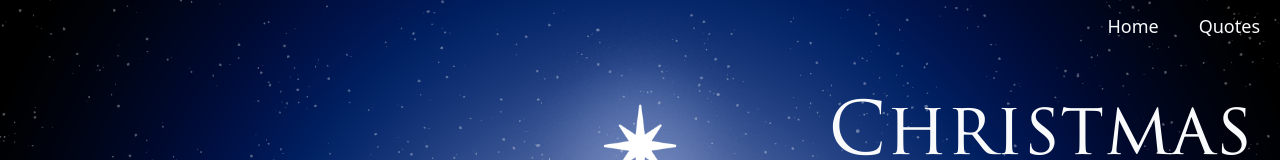
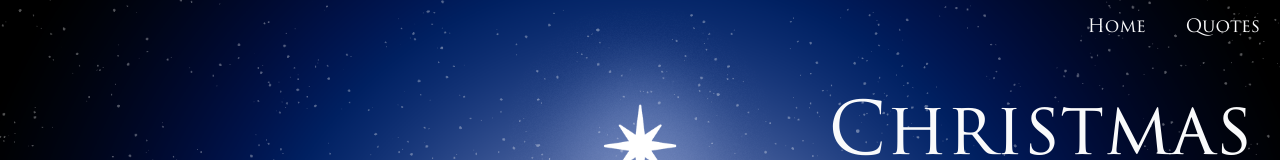
Before and after one commit to morganporritt/christmas-with-christ, a Vue app: page / in a window 1280 px wide. Shown: the top 160 px of the page. Built offline with nearby package versions, Linux system fonts and the light colour scheme.

Commit message:
Changed font

```diff
--- a/src/components/Navigation/Navigation.vue
+++ b/src/components/Navigation/Navigation.vue
@@ -43,3 +43,15 @@ export default {
   },
 };
 </script>
+
+<style>
+@font-face {
+  font-family: 'TrajanRegular';
+  src: local('TrajanRegular'),
+    url(../../assets/fonts/TrajanPro3Regular.ttf) format('truetype');
+}
+
+#nav {
+  font-family: 'TrajanRegular', serif;
+}
+</style>
```
